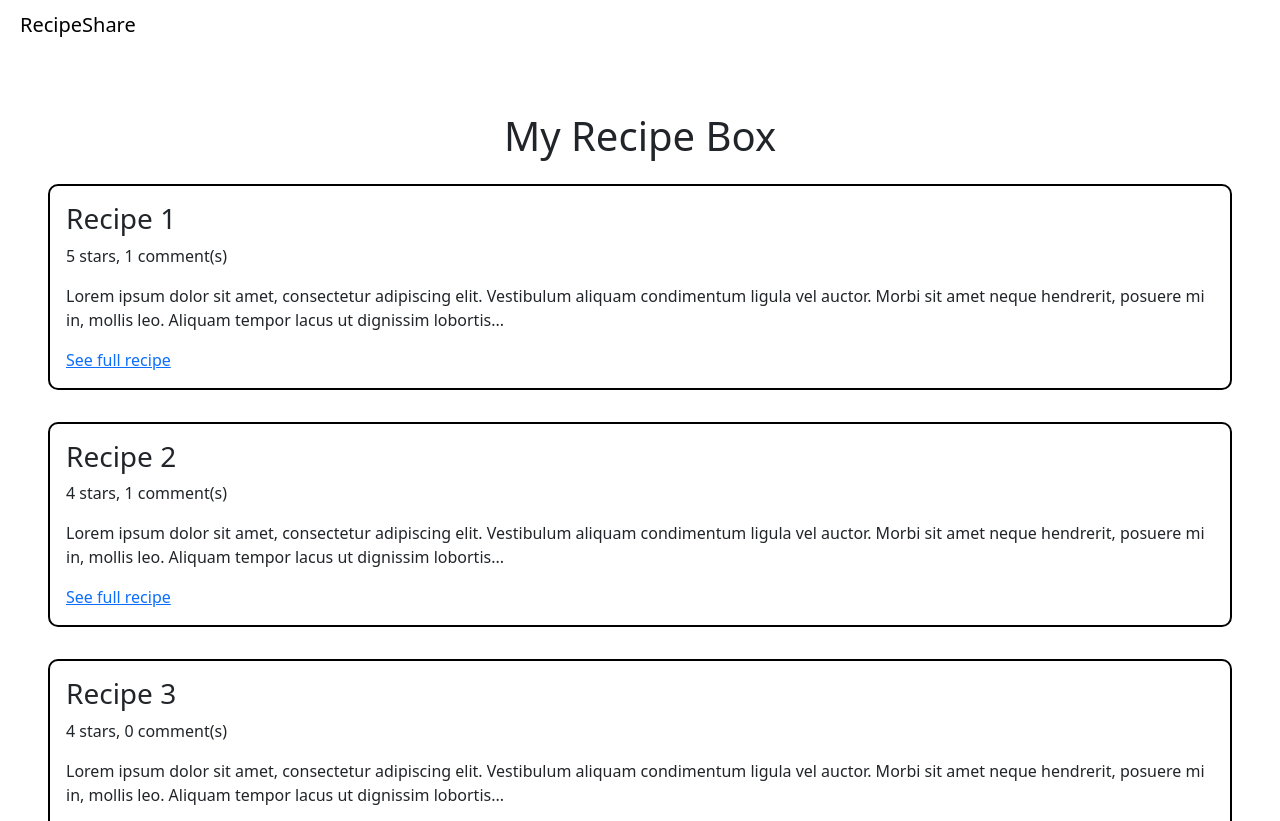
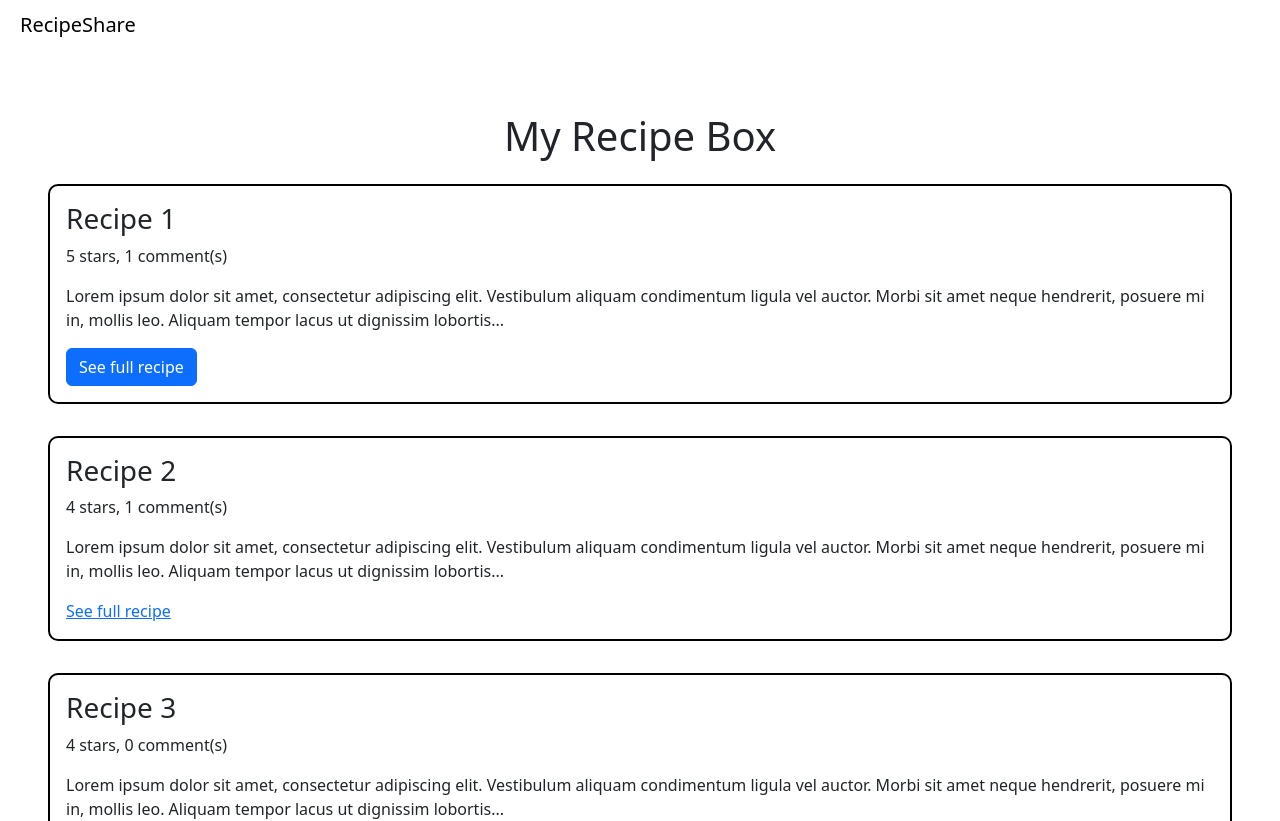
Before and after one commit to M1tchM355/startup, a React (Vite) app: page /box in a window 1280 px wide. Shown: the top 821 px of the page. Built offline with nearby package versions, Linux system fonts and the light colour scheme.

Commit message:
changed first button on box to navigate to recipe, but it doesn't work...

```diff
--- a/src/app.jsx
+++ b/src/app.jsx
@@ -58,9 +58,8 @@ export default function App() {
             }}/>} exact />
           <Route path='/new' element={<New />} />
           <Route path='/box' element={<Box />} />
-          <Route path='/box/recipe' element={<Recipe />} />
+          <Route path='/recipe' element={<Recipe />} />
           <Route path='/community' element={<Community />} />
-          <Route path='/community/recipe' element={<Recipe />} />
           <Route path='*' element={<NotFound />} />
         </Routes>
 
--- a/src/box/box.jsx
+++ b/src/box/box.jsx
@@ -1,6 +1,8 @@
 import React from 'react';
 import './box.css'
 import { NavLink } from 'react-router-dom'
+import { useNavigate } from 'react-router-dom';
+import Button from 'react-bootstrap/Button';
 
 export function Box() {
   return (
@@ -10,7 +12,9 @@ export function Box() {
         <h3>Recipe 1</h3>
         <p>5 stars, 1 comment(s)</p>
         <p>Lorem ipsum dolor sit amet, consectetur adipiscing elit. Vestibulum aliquam condimentum ligula vel auctor. Morbi sit amet neque hendrerit, posuere mi in, mollis leo. Aliquam tempor lacus ut dignissim lobortis...</p>
-        <NavLink to="recipe">See full recipe</NavLink>
+        <Button variant='primary' onClick={() => useNavigate('/recipe')}>
+          See full recipe
+        </Button>
       </section>
       <section className="recipe-card">
         <h3>Recipe 2</h3>
```
